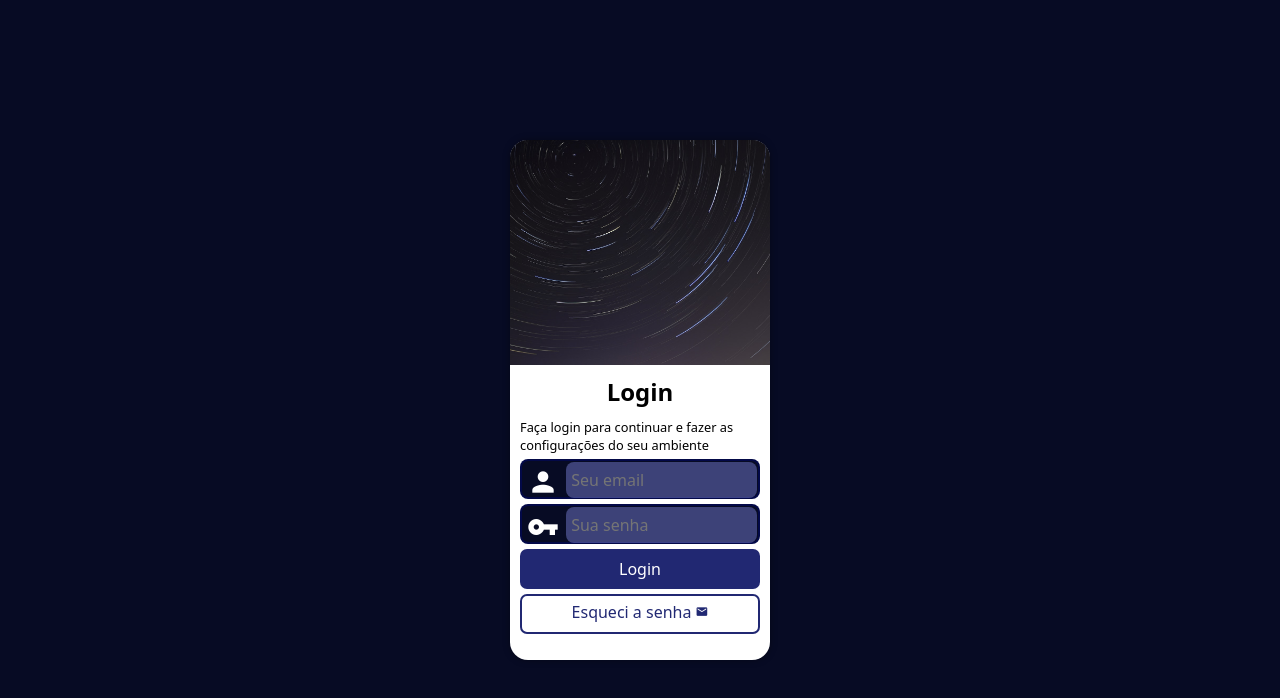
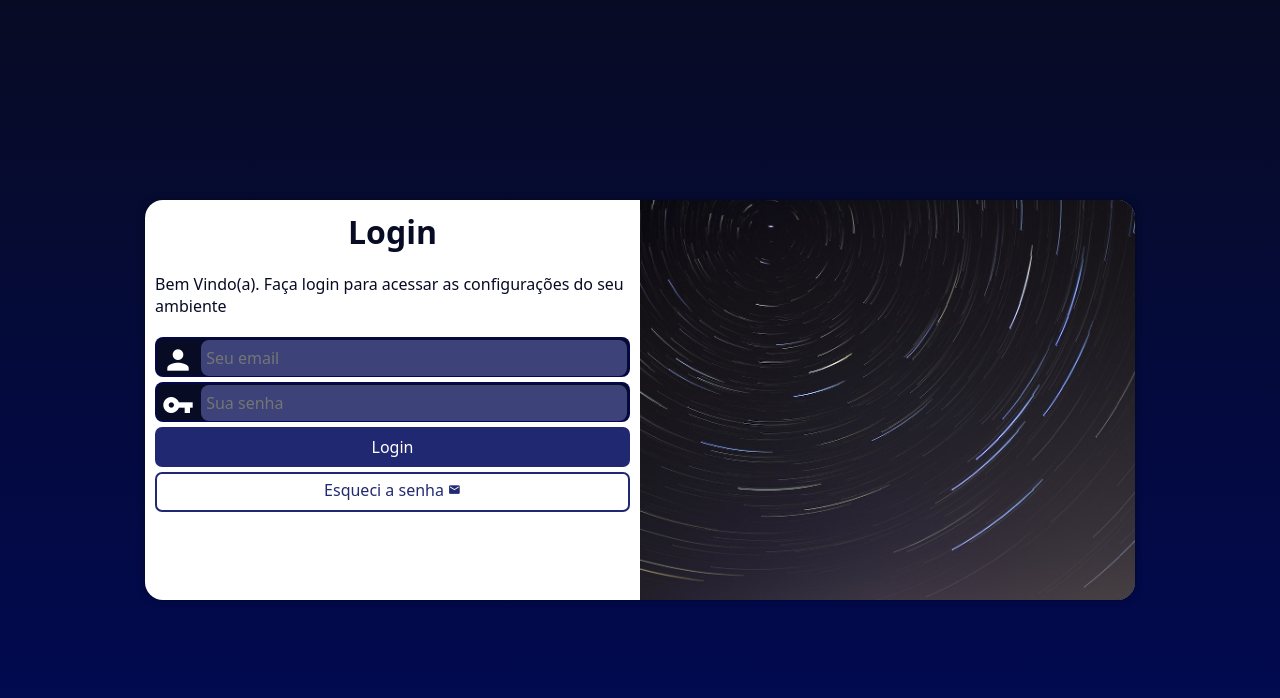
Before and after one commit to Kawa-Max/projeto-Login, a plain HTML site: page index.html in a window 1280 px wide. Drawn offline with Linux system fonts and the light colour scheme.

Commit message:
media queries

```diff
--- a/estilo/mq.css
+++ b/estilo/mq.css
@@ -1 +1,56 @@
 @charset "UTF-8";
+
+@media screen and (min-width: 765px) and (max-width: 990px) {
+    body {
+        background-image: linear-gradient(to bottom, rgb(7, 11, 36), rgba(0, 9, 94, 0.87));
+
+    }
+
+    #login {
+        width: 80vw;
+        height: 300px;
+    }
+
+    #imagem {
+        float: left;
+        width: 30%;
+        height: 100%;
+    }
+
+    #formulario {
+        float: right;
+        width: 70%;
+    }
+}
+
+@media screen and (min-width: 990px) {
+    body {
+        background-image: linear-gradient(to bottom, rgb(7, 11, 36), rgba(0, 9, 94, 0.87));
+
+    }
+
+    #login {
+        width: 990px;
+        height: 400px;
+    }
+
+    #imagem {
+        float: right;
+        width: 50%;
+        height: 100%;
+    }
+
+    #formulario {
+        float: left;
+        width: 50%;
+    }
+
+    #formulario h1 {
+        font-size: 2em;
+    }
+
+    #formulario p {
+        font-size: 1em;
+        margin: 20px 0px;
+    }
+}
--- a/estilo/style.css
+++ b/estilo/style.css
@@ -54,10 +54,12 @@ main {
 #formulario h1 {
     text-align: center;
     margin-bottom: 10px;
+    color:  rgb(7, 11, 36);
 }
 
 #formulario p {
     font-size: .8em;
+    color:  rgb(7, 11, 36);
 }
 
 .campo {
--- a/index.html
+++ b/index.html
@@ -21,7 +21,7 @@
 
                 <h1>Login</h1>
 
-                <p>Faça login para continuar e fazer as configurações do seu ambiente</p>
+                <p>Bem Vindo(a). Faça login para acessar as configurações do seu ambiente</p>
 
                 <form action="login.php" method="post" autocomplete="on">
 
```
